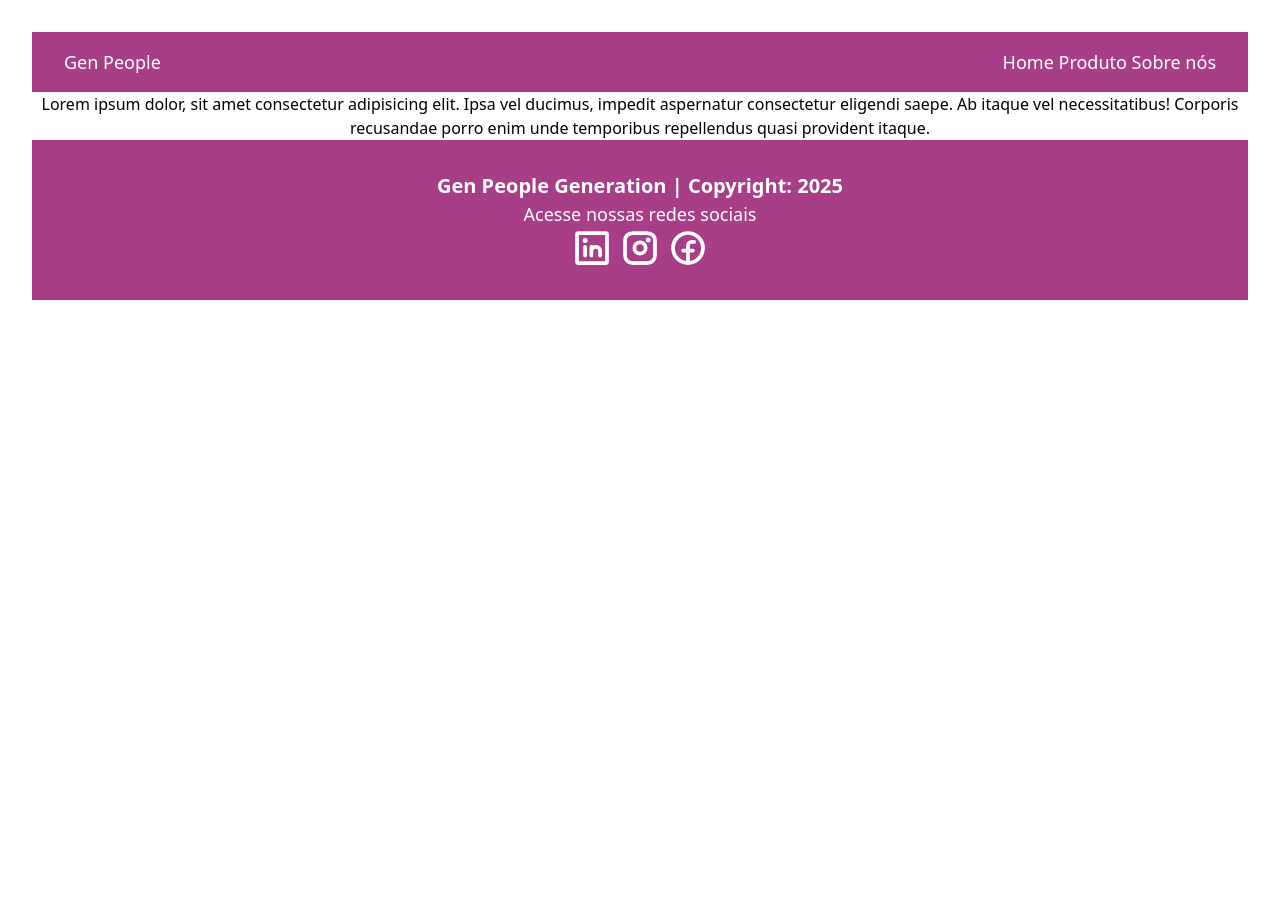
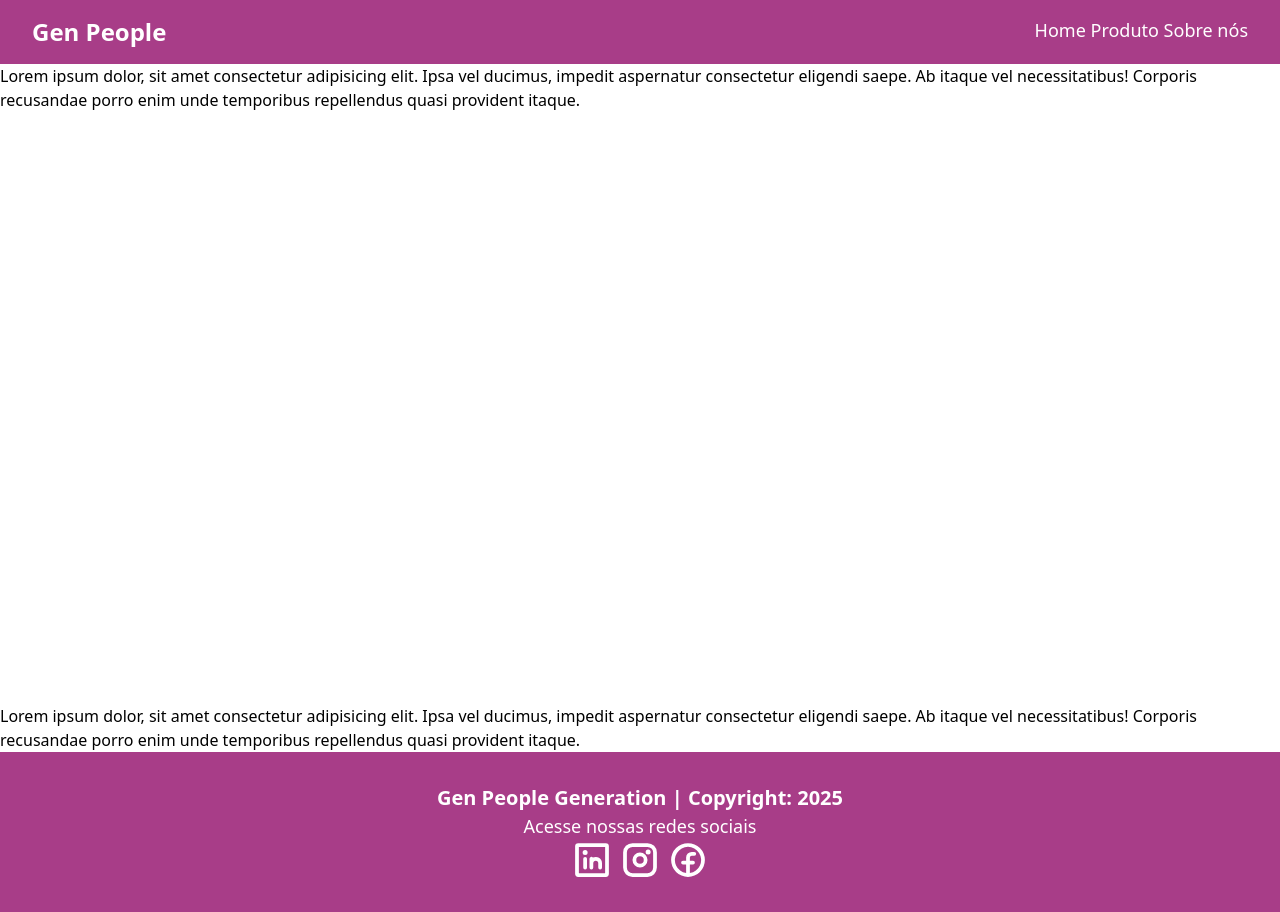
Before and after one commit to JavaScript2025/ladingpage_genpeople, a React (Vite) app: page / in a window 1280 px wide. Before the commit the page ends 800 px from the top, so only its background shows below. Built offline with nearby package versions, Linux system fonts and the light colour scheme.

Commit message:
adiciona rotas com react-router-dom

```diff
--- a/package.json
+++ b/package.json
@@ -14,6 +14,7 @@
     "@tailwindcss/vite": "^4.1.16",
     "react": "^19.1.1",
     "react-dom": "^19.1.1",
+    "react-router-dom": "^7.9.5",
     "tailwindcss": "^4.1.16"
   },
   "devDependencies": {
--- a/src/App.tsx
+++ b/src/App.tsx
@@ -1,4 +1,4 @@
-import "./App.css";
+import { BrowserRouter, Routes, Route } from "react-router-dom";
 import Navbar from "./assets/components/navbar/Navbar";
 import Footer from "./assets/components/footer/Footer";
 import Home from "./assets/pages/Home";
@@ -6,9 +6,17 @@ import Home from "./assets/pages/Home";
 function App() {
   return (
     <>
-      <Navbar />
-      <Home />
-      <Footer />
+      <BrowserRouter>
+        <Navbar />
+        <div className="min-h-[80vh]">
+          <Routes>
+            <Route path="/" element={<Home />} />
+            <Route path="/home" element={<Home />} />
+          </Routes>
+        </div>
+        <Home />
+        <Footer />
+      </BrowserRouter>
     </>
   );
 }
--- a/src/assets/components/navbar/Navbar.tsx
+++ b/src/assets/components/navbar/Navbar.tsx
@@ -1,8 +1,10 @@
+import { Link } from "react-router-dom";
+
 function Navbar() {
   return (
     <nav className="w-full flex justify-center py-4 bg-[#A83D88] text-white">
       <div className="container flex justify-between text-lg mx-8">
-        Gen People
+      <Link to='/home' className="text-2xl font-bold">Gen People</Link>
         <div className="flex gap-8">Home Produto Sobre nós</div>
       </div>
     </nav>
```
Also changed, not shown: 1 other file (tests, documents, lock files or other folders).
